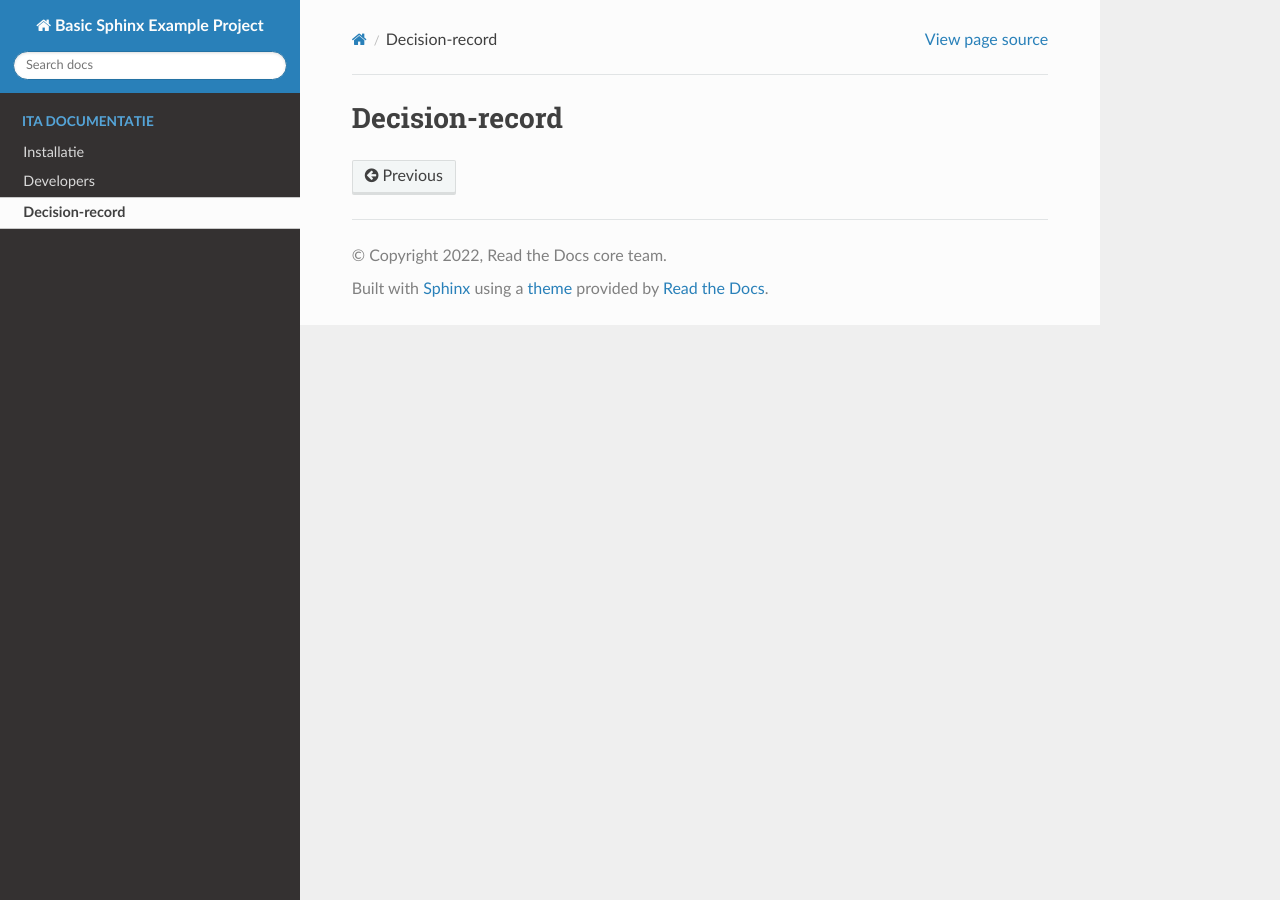
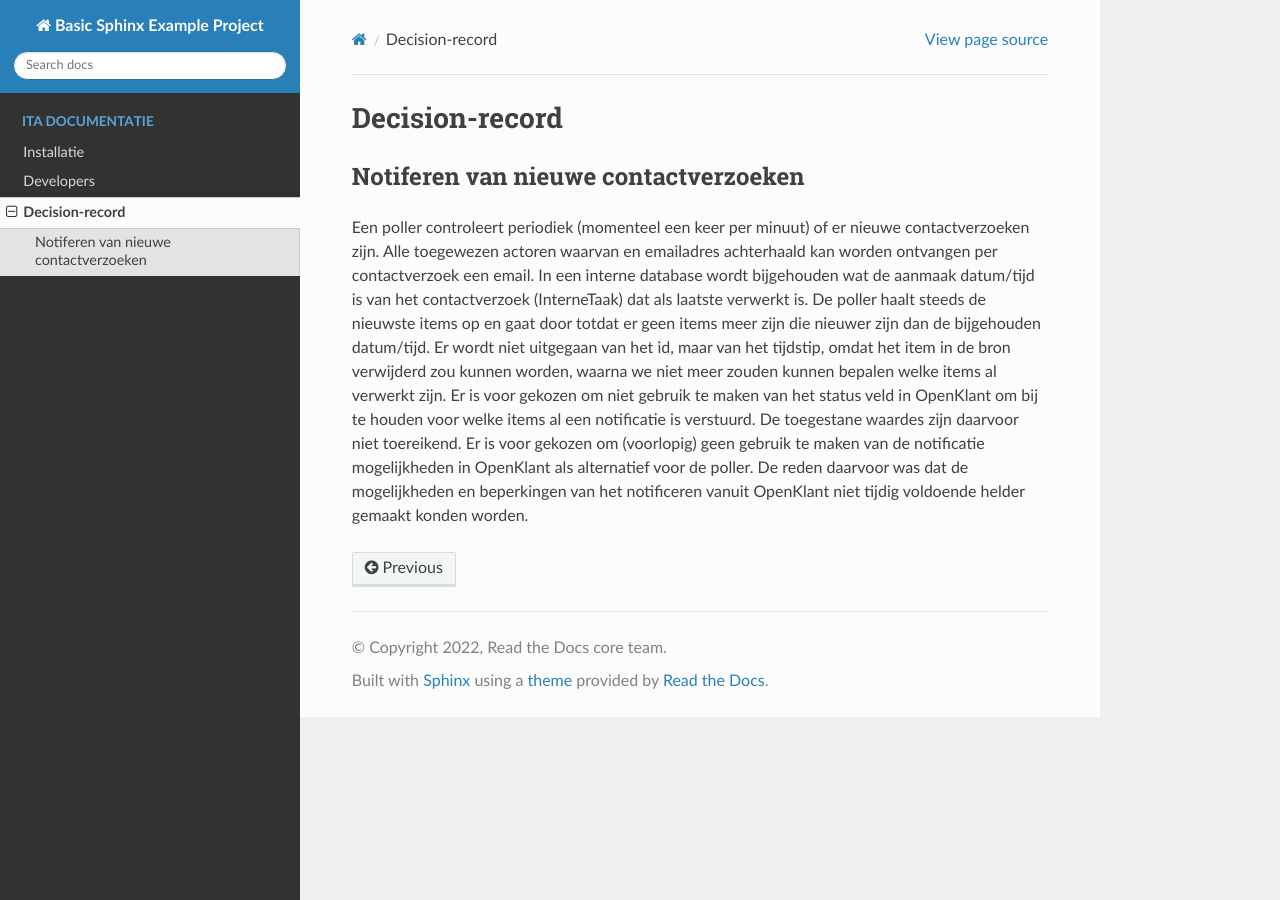
Before and after one commit to Interne-Taak-Afhandeling/.github, a Sphinx documentation site: the page built from docs/decision-record/index.rst, in a window 1280 px wide. Built offline with Sphinx 7.4.7 and the Read the Docs theme 3.1.0, drawn with Linux system fonts in a browser that asks for light colours; pages that are not in the unit, such as notebooks, are missing from menus.

Commit message:
Update index.rst

```diff
--- a/docs/decision-record/index.rst
+++ b/docs/decision-record/index.rst
@@ -1,2 +1,7 @@
 Decision-record
 ===============
+
+Notiferen van nieuwe contactverzoeken
+---------------
+Een poller controleert periodiek (momenteel een keer per minuut) of er nieuwe contactverzoeken zijn. Alle toegewezen actoren waarvan en emailadres achterhaald kan worden ontvangen per contactverzoek een email.
+In een interne database wordt bijgehouden wat de aanmaak datum/tijd is van het contactverzoek (InterneTaak) dat als laatste verwerkt is. De poller haalt steeds de nieuwste items op en gaat door totdat er geen items meer zijn die nieuwer zijn dan de bijgehouden datum/tijd. Er wordt niet uitgegaan van het id, maar van het tijdstip, omdat het item in de bron verwijderd zou kunnen worden, waarna we niet meer zouden kunnen bepalen welke items al verwerkt zijn. Er is voor gekozen om niet gebruik te maken van het status veld in OpenKlant om bij te houden voor welke items al een notificatie is verstuurd. De toegestane waardes zijn daarvoor niet toereikend.  Er is voor gekozen om (voorlopig) geen gebruik te maken van de notificatie mogelijkheden in OpenKlant als alternatief voor de poller. De reden daarvoor was dat de mogelijkheden en beperkingen van het notificeren vanuit OpenKlant niet tijdig voldoende helder gemaakt konden worden.
```
